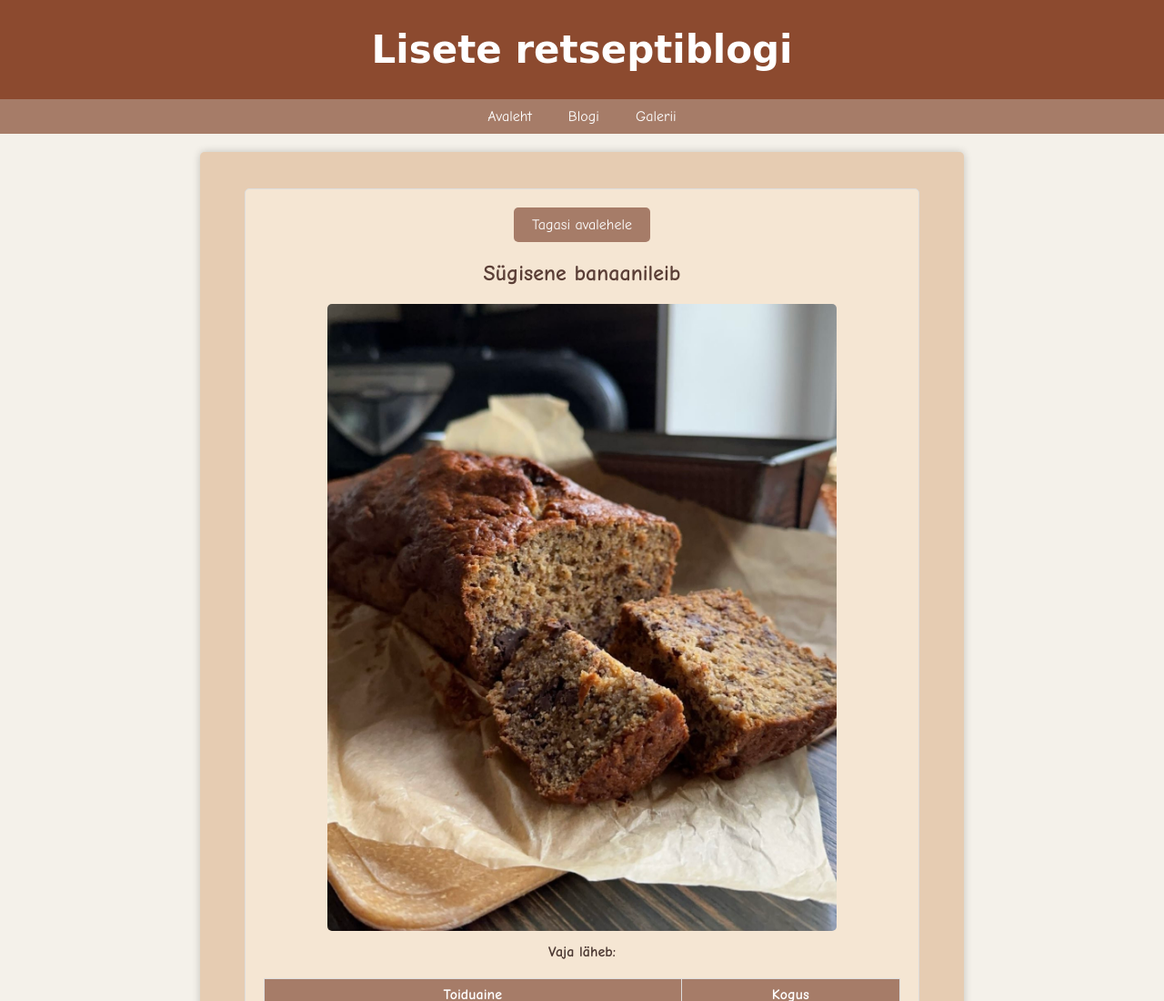
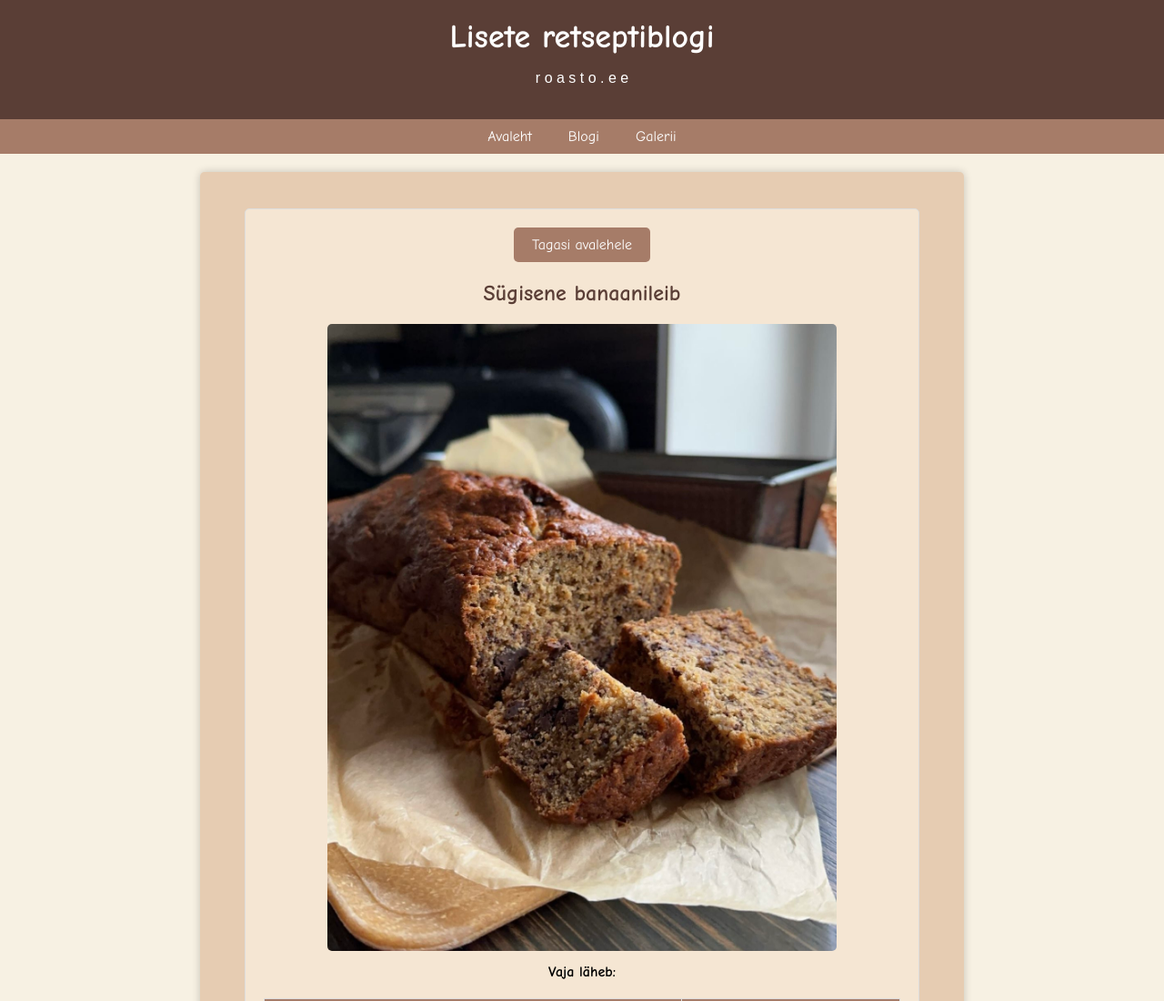
Before and after one commit to l1s3t3/banaanileib, a plain HTML site: page index.html in a window 1280 px wide. Shown: the top 1100 px of the page at 91% size. Drawn offline with Linux system fonts and the light colour scheme.

Commit message:
Update index.html

```diff
--- a/index.html
+++ b/index.html
@@ -6,32 +6,23 @@
     <title>Banaanileib - Lisete retseptiblogi</title>
     <style>
         body {
-            font-family: 'Helvetica Neue', Arial, sans-serif;
-            background-color: #f4f1ea;
+            font-family: Arial, sans-serif;
+            background-color: #f7f1e3;
             margin: 0;
             padding: 0;
-            color: #4b3832;
         }
 
-        /* Header Styles */
         header {
-            background-color: #8c4a2f;
+            background-color: #5a3e36;
             color: #fff;
             text-align: center;
-            padding: 30px 0;
-            box-shadow: 0 2px 4px rgba(0, 0, 0, 0.1);
+            padding: 20px;
         }
 
         h1 {
-            font-size: 42px;
+            font-size: 36px;
+            font-family: 'Comic Sans MS';
             margin: 0;
-            font-family: 'Pacifico', cursive;
-        }
-
-        header p {
-            font-size: 18px;
-            margin-top: 10px;
-            font-family: 'Verdana', sans-serif;
         }
 
         nav {
@@ -135,6 +126,7 @@
 <body>
     <header>
         <h1>Lisete retseptiblogi</h1>
+        <p>r o a s t o . e e</p>
     </header>
 
     <nav>
```
